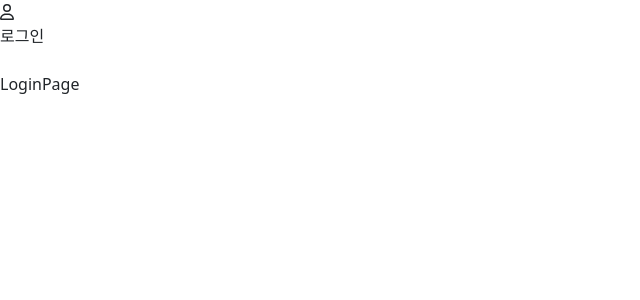
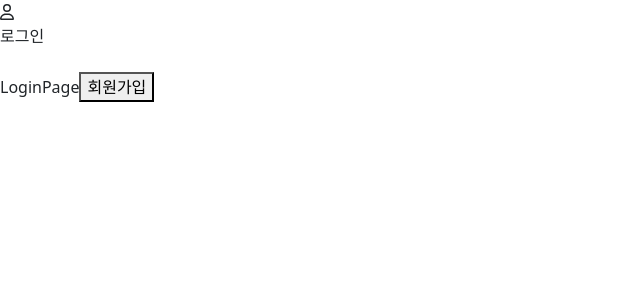
Before and after one commit to Blockchain-MiniProject/Blockchain_project, a React (Create React App) app in the folder project-front/: page /login in a window 1280 px wide. Shown: the top 300 px of the page, without its empty margins (0-640 px from the left). Built offline with nearby package versions, Linux system fonts and the light colour scheme.

Commit message:
ㅁㄴㅇㄹ

```diff
--- a/project-front/src/page/LoginPage.jsx
+++ b/project-front/src/page/LoginPage.jsx
@@ -1,8 +1,15 @@
 import React from 'react'
+import { useNavigate } from 'react-router-dom'
 
 const LoginPage = () => {
+  const navigate = useNavigate()
+  const goToSignup = () => {
+    navigate('/signup')
+  }
   return (
-    <div>LoginPage</div>
+    <div>LoginPage
+      <button onClick={goToSignup}>회원가입</button>
+    </div>
   )
 }
 
```
